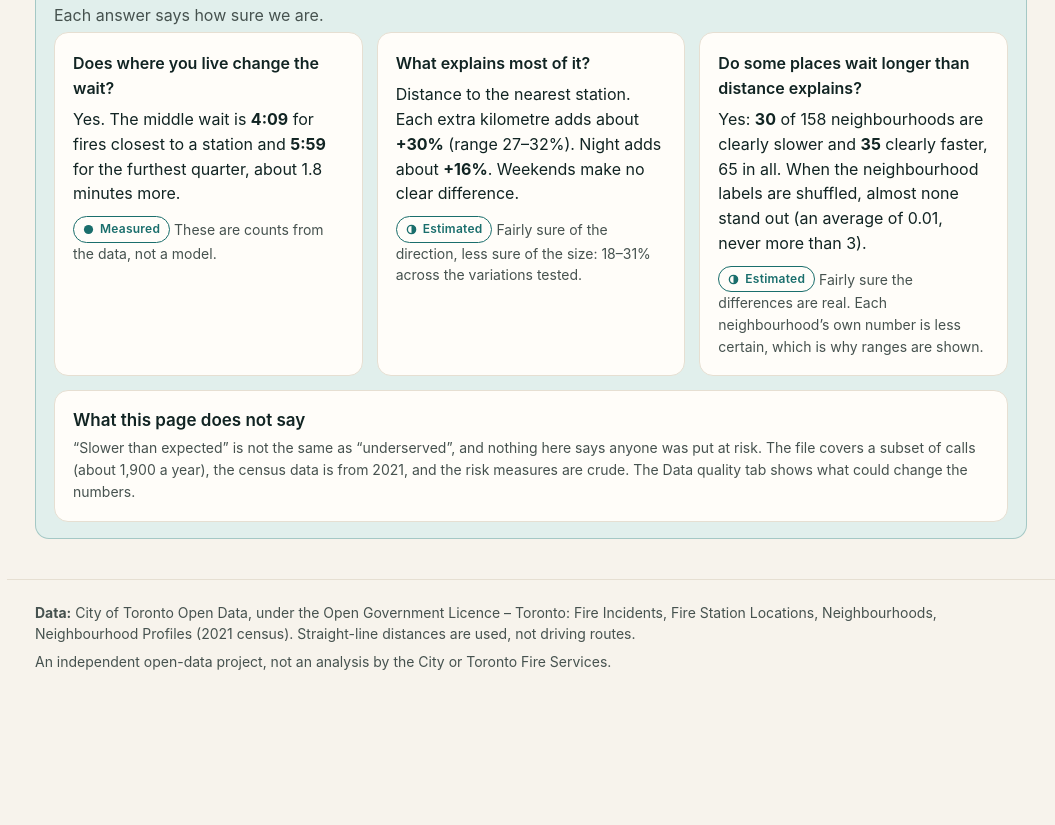
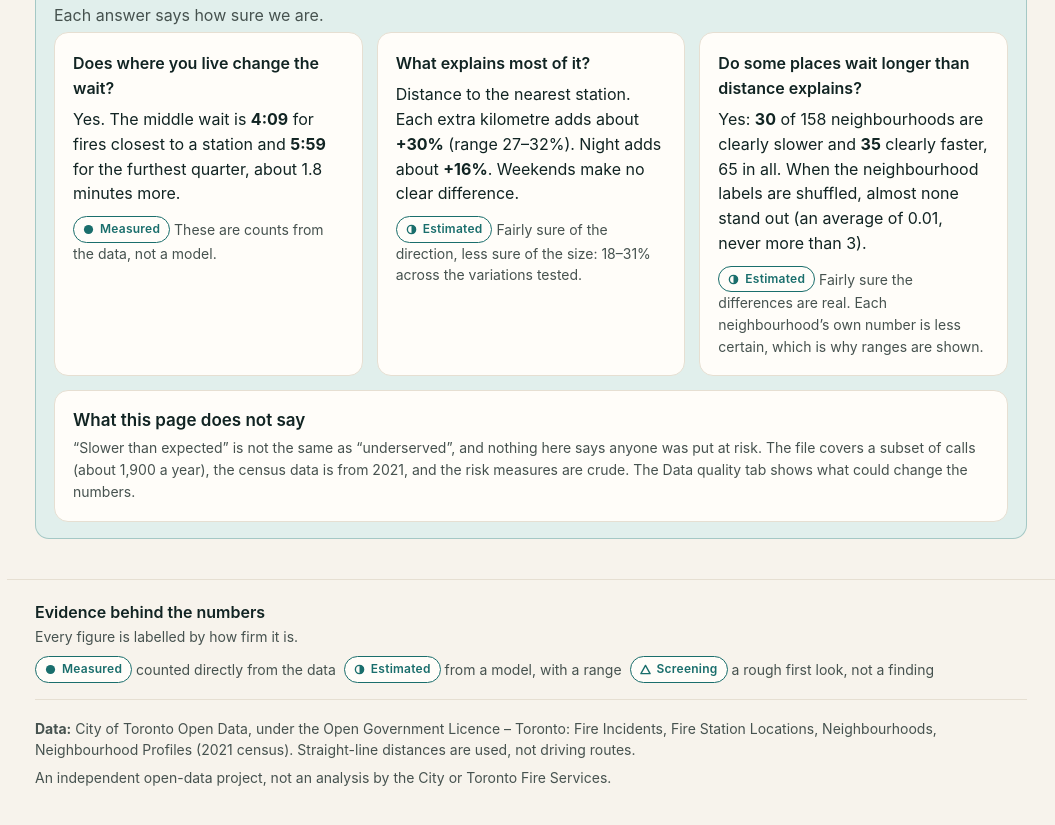
Before and after one commit to zarinhq/toronto-fire-response, a plain HTML site: page dashboard/index.html in a window 1280 px wide. Shown: the part 1704-2529 px from the top of the page, without its empty margins (225-1280 px from the left). Before the commit the page ends 2417 px from the top, so only its background shows below. Drawn offline with Linux system fonts and the light colour scheme.

Commit message:
Add evidance labels in the footer

```diff
--- a/dashboard/app.js
+++ b/dashboard/app.js
@@ -8,6 +8,14 @@ const TABS = [
   ["quality", "Data quality", "Data quality and limits", ICON('<path d="M12 3l8 3v6c0 4.5-3.2 7.8-8 9-4.8-1.2-8-4.5-8-9V6z"/><path d="M8.5 12l2.5 2.5 4.5-5"/>')],
   ["method", "Method", "Method and download", ICON('<path d="M9 3h6M10 3v6L4.5 19a1.5 1.5 0 0 0 1.3 2.2h12.4a1.5 1.5 0 0 0 1.3-2.2L14 9V3"/><path d="M7.5 15h9"/>')],
 ];
+// "Evidence behind the numbers": the three labels, explained once, in the footer.
+document.getElementById("evidence").innerHTML = `<h3>Evidence behind the numbers</h3>
+  <p>Every figure is labelled by how firm it is.</p>
+  <div class="pill-row">
+    <span>${tag("Measured")} counted directly from the data</span>
+    <span>${tag("Estimated")} from a model, with a range</span>
+    <span>${tag("Screening")} a rough first look, not a finding</span>
+  </div>`;
 
 const tablist = document.getElementById("tablist");
 TABS.forEach(([id, label, full, icon]) => {
--- a/dashboard/index.html
+++ b/dashboard/index.html
@@ -26,6 +26,7 @@
     <section class="panel" id="p-method" role="tabpanel" hidden><h2>Method and download</h2></section>
   </main>
   <footer><div class="wrap">
+    <div class="evidence" id="evidence"></div>
     <p style="margin:0 0 6px"><b>Data:</b> City of Toronto Open Data, under the Open Government Licence – Toronto: Fire Incidents, Fire Station Locations, Neighbourhoods, Neighbourhood Profiles (2021 census). Straight-line distances are used, not driving routes.</p>
     <p style="margin:0">An independent open-data project, not an analysis by the City or Toronto Fire Services.</p>
   </div></footer>
--- a/dashboard/style.css
+++ b/dashboard/style.css
@@ -267,3 +267,7 @@ details.tbl summary { color: var(--accent); }
 .race-result { margin: 12px 0 0; min-height: 1.6em; font-size: 15px; }
 .race { margin-bottom: 22px; }
 @media (max-width: 700px) { .lane { grid-template-columns: 1fr; gap: 4px; } .tickrow, .track { margin-right: 30px; } .lane.ticks span:first-child { display: none; } }
+/* evidence footer */
+.evidence { margin-bottom: 18px; padding-bottom: 16px; border-bottom: 1px solid var(--line); }
+.evidence h3 { margin: 0 0 4px; font-size: 16px; color: var(--ink); }
+.evidence p { margin: 0 0 8px; }
```
